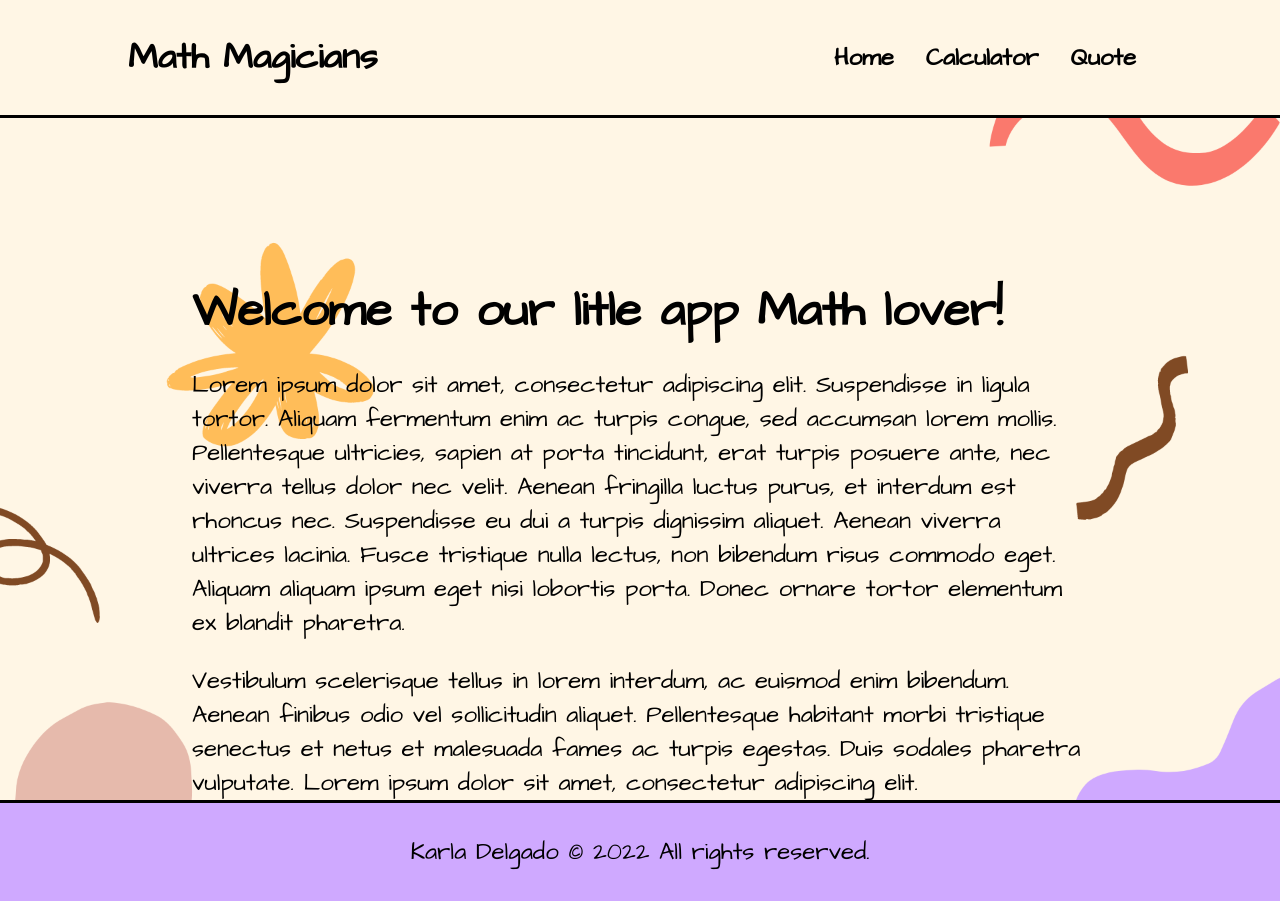
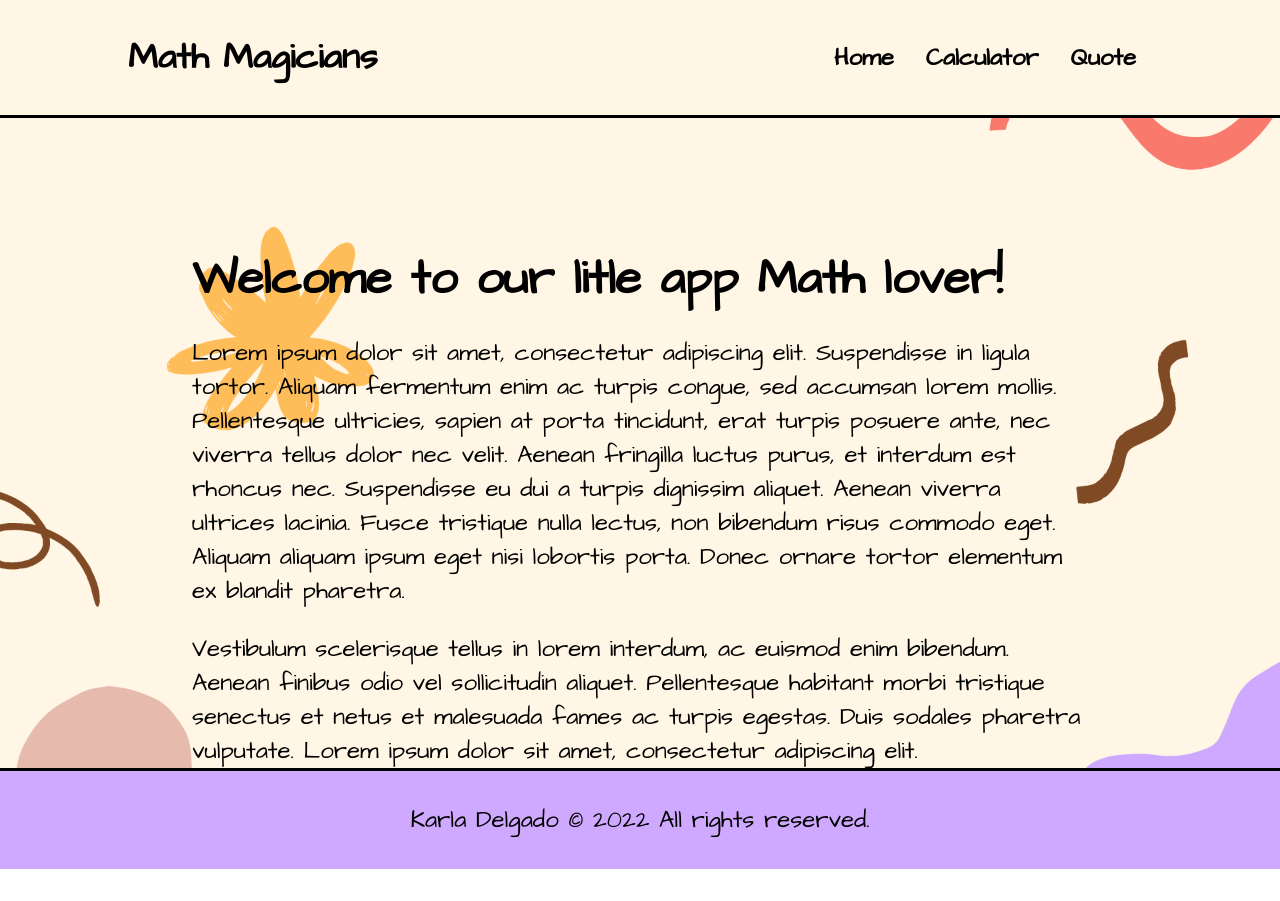
Before and after one commit to karlavdelgadof/math-magicians-app, a React (Create React App) app: page / in a window 1280 px wide. After the commit the page ends 869 px from the top, so only its background shows below. Built offline with nearby package versions, Linux system fonts and the light colour scheme.

Commit message:
Change margin value

```diff
--- a/src/css/home.css
+++ b/src/css/home.css
@@ -2,7 +2,7 @@
   display: flex;
   flex-direction: column;
   align-self: flex-start;
-  margin-top: 10rem;
+  margin-top: 8rem;
   gap: 1.5rem;
   width: 70%;
   font-size: 1.5rem;
```
